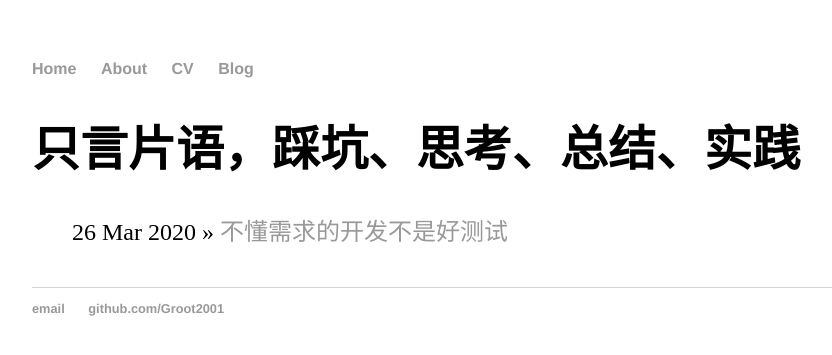
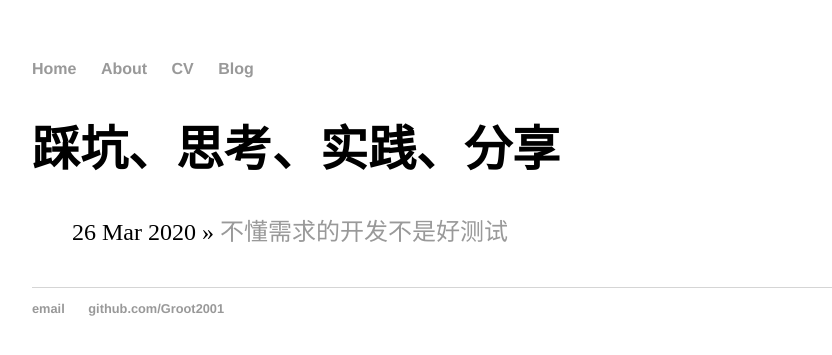
Before and after one commit to Groot2001/groot2001.github.io, a Jekyll site: the page built from blog/index.html, in a window 1280 px wide. Shown: the top 355 px of the page, without its empty margins (160-992 px from the left). Built offline with Jekyll 4.4.1, drawn with Linux system fonts in a browser that asks for light colours.

Commit message:
Update index.html

```diff
--- a/blog/index.html
+++ b/blog/index.html
@@ -1,6 +1,6 @@
 ---
 layout: default
-title: 只言片语，踩坑、思考、总结、实践
+title: 踩坑、思考、实践、分享
 ---
 	<h1>{{ page.title }}</h1>
 	<ul class="posts">
```
